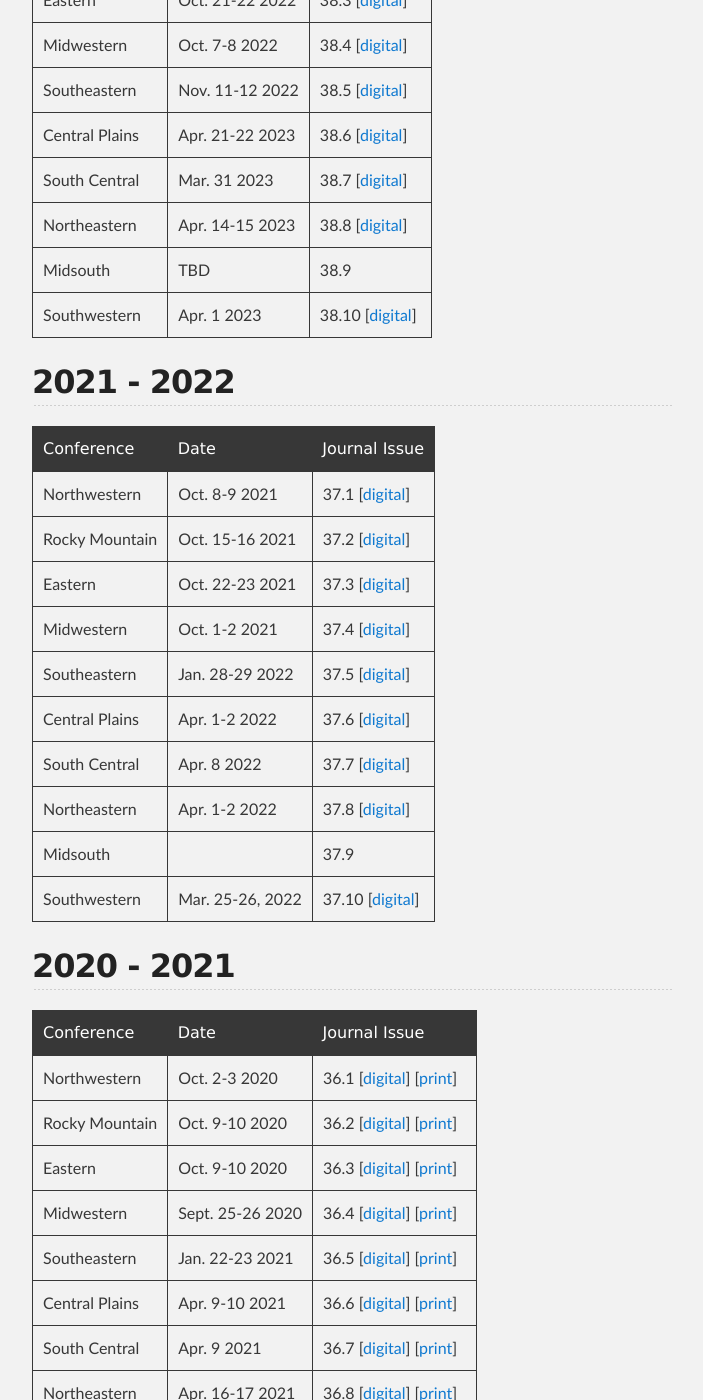
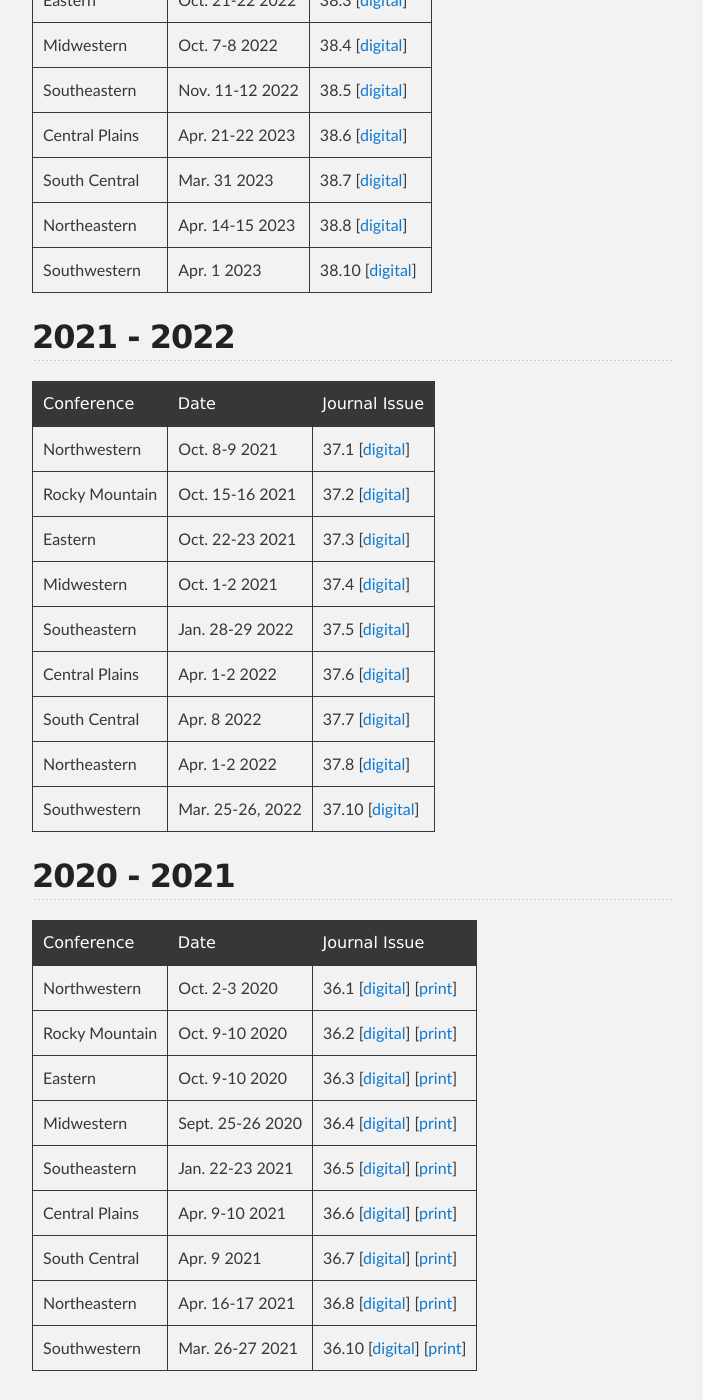
Before and after one commit to ccsc-journal/ccsc-editor, a Jekyll site: the page built from docs/past_conferences.md, in a window 1280 px wide and 1400 px high, scrolled down 652 px. Shown: the whole window, without its empty margins (288-991 px from the left). Built offline with Jekyll 4.4.1, drawn with Linux system fonts in a browser that asks for light colours.

Commit message:
remove entries for Midsouth

```diff
--- a/docs/past_conferences.md
+++ b/docs/past_conferences.md
@@ -17,7 +17,6 @@ group: navigation
 | Central Plains | Apr. 21-22 2023 | 38.6 [[digital](https://www.ccsc.org/publications/journals/CP2023.pdf)] |
 | South Central | Mar. 31 2023 | 38.7 [[digital](https://www.ccsc.org/publications/journals/SC2023.pdf)] |
 | Northeastern | Apr. 14-15 2023 | 38.8 [[digital](https://www.ccsc.org/publications/journals/NE2023.pdf)] |
-| Midsouth | TBD | 38.9 |
 | Southwestern | Apr. 1 2023 | 38.10 [[digital](https://www.ccsc.org/publications/journals/SW2023.pdf)] |
 
 ## 2021 - 2022
@@ -32,7 +31,6 @@ group: navigation
 | Central Plains | Apr. 1-2 2022 | 37.6 [[digital](http://www.ccsc.org/publications/journals/CP2022.pdf)] |
 | South Central | Apr. 8 2022| 37.7 [[digital](http://www.ccsc.org/publications/journals/SC2022.pdf)] |
 | Northeastern | Apr. 1-2 2022 | 37.8 [[digital](http://www.ccsc.org/publications/journals/NE2022.pdf)] |
-| Midsouth | | 37.9 |
 | Southwestern | Mar. 25-26, 2022 | 37.10 [[digital](http://www.ccsc.org/publications/journals/SW2022.pdf)] |
 
 ## 2020 - 2021
@@ -47,7 +45,6 @@ group: navigation
 | Central Plains | Apr. 9-10 2021 | 36.6 [[digital](http://www.ccsc.org/publications/journals/CP2021.pdf)] [[print](https://www.amazon.com/dp/B0948LNWYR)]|
 | South Central | Apr. 9 2021 | 36.7 [[digital](http://www.ccsc.org/publications/journals/SC2021.pdf)] [[print](https://www.amazon.com/dp/B094ZN6FJH)]|
 | Northeastern | Apr. 16-17 2021 | 36.8 [[digital](http://www.ccsc.org/publications/journals/NE2021.pdf)] [[print](https://www.amazon.com/dp/B095TCB4RT)]|
-| Midsouth | canceled | 36.9 |
 | Southwestern | Mar. 26-27 2021 | 36.10 [[digital](http://www.ccsc.org/publications/journals/SW2021.pdf)] [[print](https://www.amazon.com/dp/B096LWMQJ5)]|
 
 ## 2019 - 2020
```
